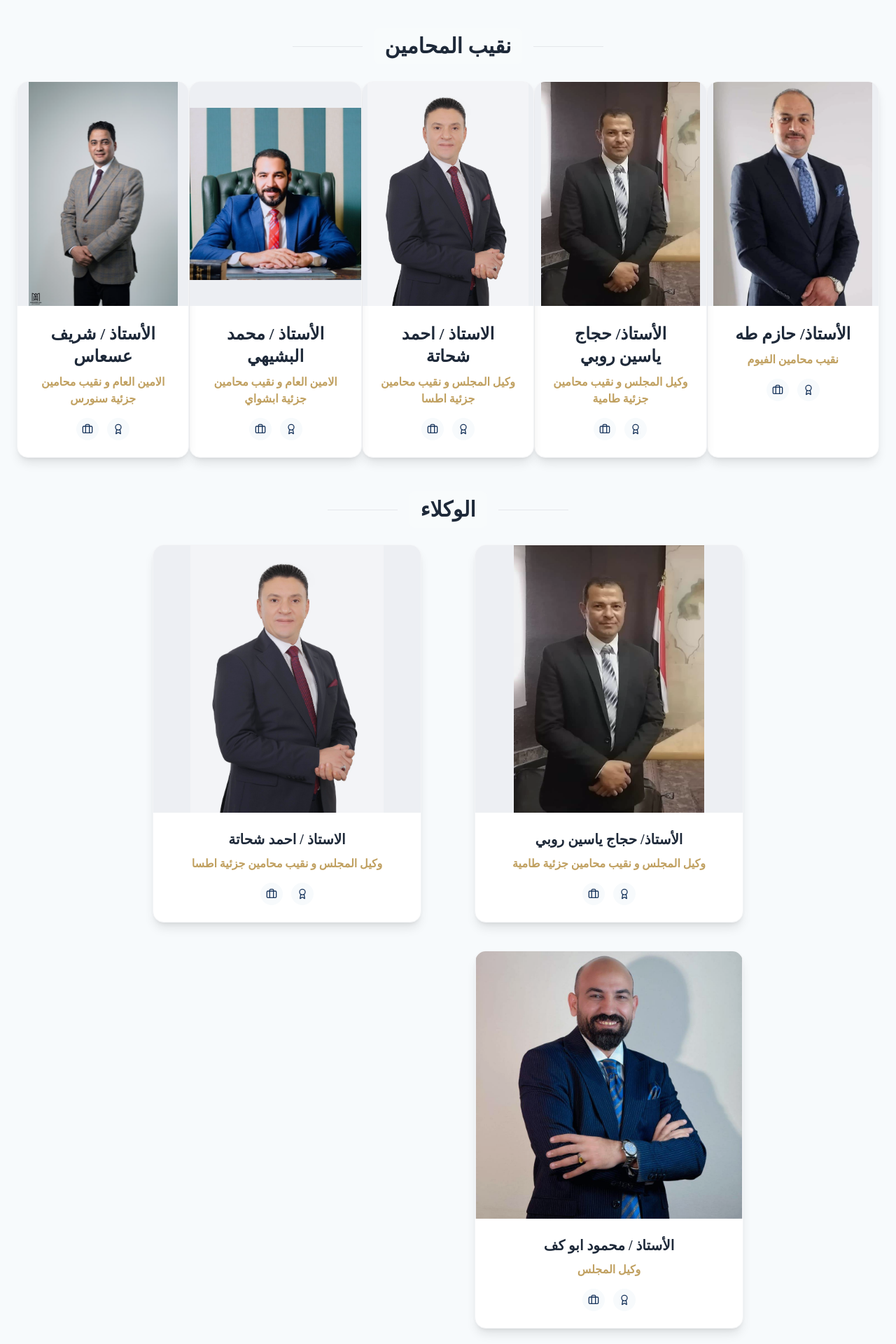
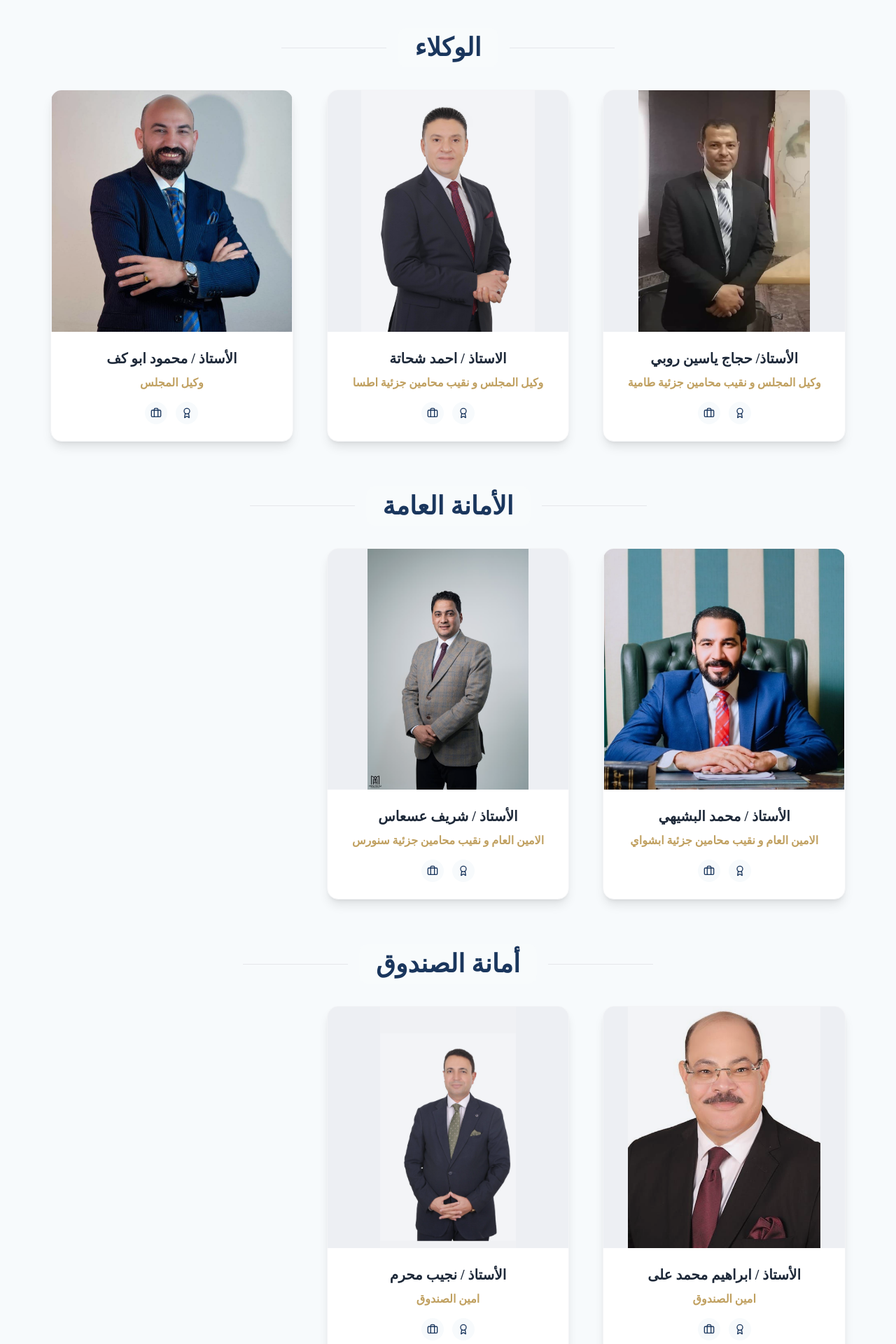
Before and after one commit to nqabaalmohamen/NQB, a React (Vite) app: page /NQB/council in a window 1280 px wide. Shown: the part 240-2160 px from the top of the page at 70% size. Built offline with nearby package versions, Linux system fonts and the light colour scheme.

Commit message:
إعادة هيكلة صفحة المجلس لفصل كل فئة في قسم مستقل وتحسين فلاتر التصنيف

```diff
--- a/src/pages/Council.tsx
+++ b/src/pages/Council.tsx
@@ -6,21 +6,35 @@ import { useData } from '../context/DataContext';
 const Council = () => {
   const { members } = useData();
 
-  // تصنيف الأعضاء بناءً على المنصب
-  const chairman = members.filter(m => m.role.includes('نقيب'));
+  // تصنيف الأعضاء بناءً على المنصب مع تحسين الفلاتر لتكون أكثر مرونة
+  const chairman = members.filter(m => m.role.includes('نقيب') && !m.role.includes('وكيل') && !m.role.includes('أمين') && !m.role.includes('امين'));
   const viceChairmen = members.filter(m => m.role.includes('وكيل'));
-  const secretaryGeneral = members.filter(m => m.role.includes('أمين عام') || m.role.includes('السكرتير'));
-  const treasurer = members.filter(m => m.role.includes('خزينة') || m.role.includes('الصندوق'));
+  const secretaryGeneral = members.filter(m =>
+    m.role.includes('أمين عام') ||
+    m.role.includes('امين عام') ||
+    m.role.includes('الأمين العام') ||
+    m.role.includes('الامين العام') ||
+    m.role.includes('السكرتير') ||
+    m.role.includes('سكرتير')
+  );
+  const treasurer = members.filter(m =>
+    m.role.includes('خزينة') ||
+    m.role.includes('الصندوق') ||
+    m.role.includes('أمين صندوق') ||
+    m.role.includes('امين صندوق')
+  );
   const youthMember = members.filter(m => m.role.includes('شباب'));
-  const otherMembers = members.filter(m =>
-    !m.role.includes('نقيب') &&
-    !m.role.includes('وكيل') &&
-    !m.role.includes('أمين عام') &&
-    !m.role.includes('السكرتير') &&
-    !m.role.includes('الصندوق') &&
-    !m.role.includes('خزينة') &&
-    !m.role.includes('شباب')
-  );
+
+  // استبعاد الأعضاء المصنفين من قائمة "باقي الأعضاء"
+  const classifiedIds = new Set([
+    ...chairman.map(m => m.id),
+    ...viceChairmen.map(m => m.id),
+    ...secretaryGeneral.map(m => m.id),
+    ...treasurer.map(m => m.id),
+    ...youthMember.map(m => m.id)
+  ]);
+
+  const otherMembers = members.filter(m => !classifiedIds.has(m.id));
 
   const MemberCard = ({ member, large = false }: { member: any, large?: boolean }) => (
     <motion.div
@@ -59,11 +73,11 @@ const Council = () => {
 
       {/* النقيب */}
       {chairman.length > 0 && (
-        <section className="mb-12 md:20">
-          <div className="flex items-center gap-4 mb-6 md:10 justify-center">
-            <div className="hidden sm:block h-px bg-gray-200 flex-grow max-w-[100px]"></div>
-            <h2 className="text-2xl md:text-3xl font-bold text-gray-800 px-4 py-2 bg-accent/30 rounded-lg">نقيب المحامين</h2>
-            <div className="hidden sm:block h-px bg-gray-200 flex-grow max-w-[100px]"></div>
+        <section className="mb-16 md:24">
+          <div className="flex items-center gap-4 mb-8 md:12 justify-center">
+            <div className="hidden sm:block h-px bg-gray-200 flex-grow max-w-[150px]"></div>
+            <h2 className="text-2xl md:text-4xl font-bold text-primary px-6 py-2 bg-accent/30 rounded-xl">نقيب المحامين</h2>
+            <div className="hidden sm:block h-px bg-gray-200 flex-grow max-w-[150px]"></div>
           </div>
           <div className="flex justify-center px-2">
             {chairman.map(m => <MemberCard key={m.id} member={m} large={true} />)}
@@ -73,29 +87,27 @@ const Council = () => {
 
       {/* الوكلاء */}
       {viceChairmen.length > 0 && (
-        <section className="mb-12 md:20">
-          <div className="flex items-center gap-4 mb-6 md:10 justify-center">
-            <div className="hidden sm:block h-px bg-gray-200 flex-grow max-w-[100px]"></div>
-            <h2 className="text-2xl md:text-3xl font-bold text-gray-800 px-4 py-2 bg-accent/30 rounded-lg">الوكلاء</h2>
-            <div className="hidden sm:block h-px bg-gray-200 flex-grow max-w-[100px]"></div>
+        <section className="mb-16 md:24">
+          <div className="flex items-center gap-4 mb-8 md:12 justify-center">
+            <div className="hidden sm:block h-px bg-gray-200 flex-grow max-w-[150px]"></div>
+            <h2 className="text-2xl md:text-4xl font-bold text-primary px-6 py-2 bg-accent/30 rounded-xl">الوكلاء</h2>
+            <div className="hidden sm:block h-px bg-gray-200 flex-grow max-w-[150px]"></div>
           </div>
-          <div className="grid grid-cols-1 sm:grid-cols-2 gap-6 md:gap-10 max-w-4xl mx-auto px-2">
+          <div className="grid grid-cols-1 sm:grid-cols-2 lg:grid-cols-3 gap-8 md:gap-12 max-w-6xl mx-auto px-2">
             {viceChairmen.map(m => <MemberCard key={m.id} member={m} />)}
           </div>
         </section>
       )}
 
-      {/* الأمانة العامة وأمانة الصندوق */}
-      <div className="grid grid-cols-1 lg:grid-cols-2 gap-10 md:gap-20 mb-12 md:20">
       {/* الأمانة العامة */}
       {secretaryGeneral.length > 0 && (
-          <section>
-            <div className="flex items-center gap-4 mb-6 md:10 justify-center">
-              <div className="hidden sm:block h-px bg-gray-200 flex-grow max-w-[50px]"></div>
-              <h2 className="text-xl md:text-2xl font-bold text-gray-800 px-4 py-2 bg-accent/30 rounded-lg">الأمانة العامة</h2>
-              <div className="hidden sm:block h-px bg-gray-200 flex-grow max-w-[50px]"></div>
+        <section className="mb-16 md:24">
+          <div className="flex items-center gap-4 mb-8 md:12 justify-center">
+            <div className="hidden sm:block h-px bg-gray-200 flex-grow max-w-[150px]"></div>
+            <h2 className="text-2xl md:text-4xl font-bold text-primary px-6 py-2 bg-accent/30 rounded-xl">الأمانة العامة</h2>
+            <div className="hidden sm:block h-px bg-gray-200 flex-grow max-w-[150px]"></div>
           </div>
-            <div className="grid grid-cols-1 gap-6 md:gap-10 px-2">
+          <div className="grid grid-cols-1 sm:grid-cols-2 lg:grid-cols-3 gap-8 md:gap-12 max-w-6xl mx-auto px-2">
             {secretaryGeneral.map(m => <MemberCard key={m.id} member={m} />)}
           </div>
         </section>
@@ -103,26 +115,25 @@ const Council = () => {
 
       {/* أمانة الصندوق */}
       {treasurer.length > 0 && (
-          <section>
-            <div className="flex items-center gap-4 mb-6 md:10 justify-center">
-              <div className="hidden sm:block h-px bg-gray-200 flex-grow max-w-[50px]"></div>
-              <h2 className="text-xl md:text-2xl font-bold text-gray-800 px-4 py-2 bg-accent/30 rounded-lg">أمانة الصندوق</h2>
-              <div className="hidden sm:block h-px bg-gray-200 flex-grow max-w-[50px]"></div>
+        <section className="mb-16 md:24">
+          <div className="flex items-center gap-4 mb-8 md:12 justify-center">
+            <div className="hidden sm:block h-px bg-gray-200 flex-grow max-w-[150px]"></div>
+            <h2 className="text-2xl md:text-4xl font-bold text-primary px-6 py-2 bg-accent/30 rounded-xl">أمانة الصندوق</h2>
+            <div className="hidden sm:block h-px bg-gray-200 flex-grow max-w-[150px]"></div>
           </div>
-            <div className="grid grid-cols-1 gap-6 md:gap-10 px-2">
+          <div className="grid grid-cols-1 sm:grid-cols-2 lg:grid-cols-3 gap-8 md:gap-12 max-w-6xl mx-auto px-2">
             {treasurer.map(m => <MemberCard key={m.id} member={m} />)}
           </div>
         </section>
       )}
-      </div>
 
       {/* عضو الشباب */}
       {youthMember.length > 0 && (
-        <section className="mb-12 md:20">
-          <div className="flex items-center gap-4 mb-6 md:10 justify-center">
-            <div className="hidden sm:block h-px bg-gray-200 flex-grow max-w-[100px]"></div>
-            <h2 className="text-2xl md:text-3xl font-bold text-gray-800 px-4 py-2 bg-accent/30 rounded-lg">عضو الشباب</h2>
-            <div className="hidden sm:block h-px bg-gray-200 flex-grow max-w-[100px]"></div>
+        <section className="mb-16 md:24">
+          <div className="flex items-center gap-4 mb-8 md:12 justify-center">
+            <div className="hidden sm:block h-px bg-gray-200 flex-grow max-w-[150px]"></div>
+            <h2 className="text-2xl md:text-4xl font-bold text-primary px-6 py-2 bg-accent/30 rounded-xl">عضو الشباب</h2>
+            <div className="hidden sm:block h-px bg-gray-200 flex-grow max-w-[150px]"></div>
           </div>
           <div className="flex justify-center px-2">
             {youthMember.map(m => <MemberCard key={m.id} member={m} />)}
@@ -132,13 +143,13 @@ const Council = () => {
 
       {/* باقي الأعضاء */}
       {otherMembers.length > 0 && (
-        <section>
-          <div className="flex items-center gap-4 mb-6 md:10 justify-center">
-            <div className="hidden sm:block h-px bg-gray-200 flex-grow max-w-[100px]"></div>
-            <h2 className="text-2xl md:text-3xl font-bold text-gray-800 px-4 py-2 bg-accent/30 rounded-lg">أعضاء المجلس</h2>
-            <div className="hidden sm:block h-px bg-gray-200 flex-grow max-w-[100px]"></div>
+        <section className="mb-16 md:24">
+          <div className="flex items-center gap-4 mb-8 md:12 justify-center">
+            <div className="hidden sm:block h-px bg-gray-200 flex-grow max-w-[150px]"></div>
+            <h2 className="text-2xl md:text-4xl font-bold text-primary px-6 py-2 bg-accent/30 rounded-xl">أعضاء المجلس</h2>
+            <div className="hidden sm:block h-px bg-gray-200 flex-grow max-w-[150px]"></div>
           </div>
-          <div className="grid grid-cols-1 sm:grid-cols-2 lg:grid-cols-3 gap-6 md:gap-10 px-2">
+          <div className="grid grid-cols-1 sm:grid-cols-2 lg:grid-cols-3 gap-8 md:gap-12 max-w-6xl mx-auto px-2">
             {otherMembers.map(m => <MemberCard key={m.id} member={m} />)}
           </div>
         </section>
```
Lines whose indentation alone changed are shown as unchanged.
